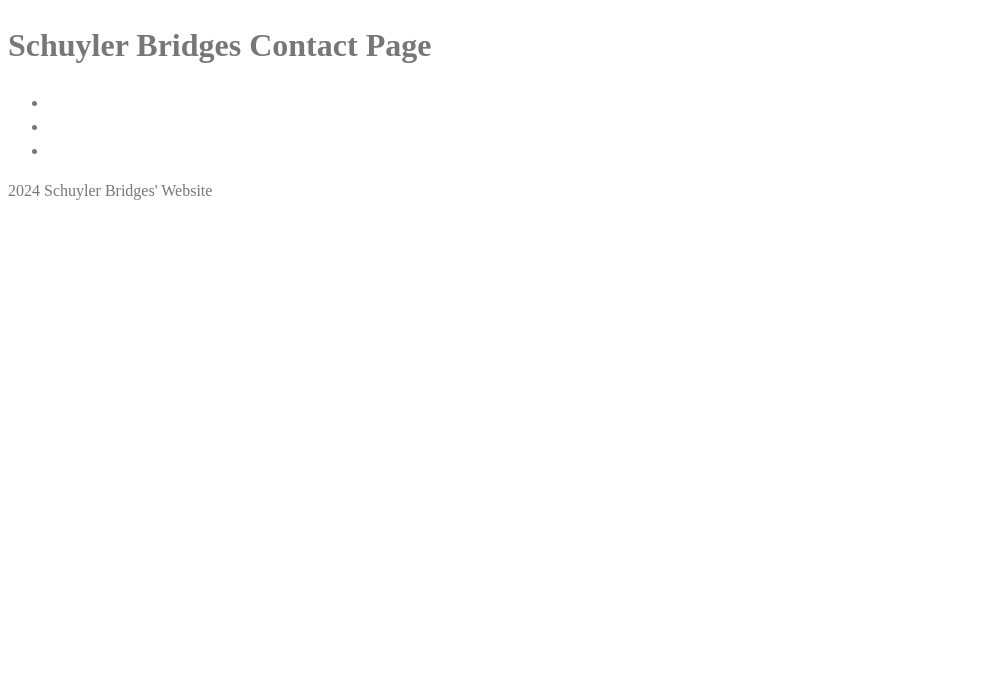
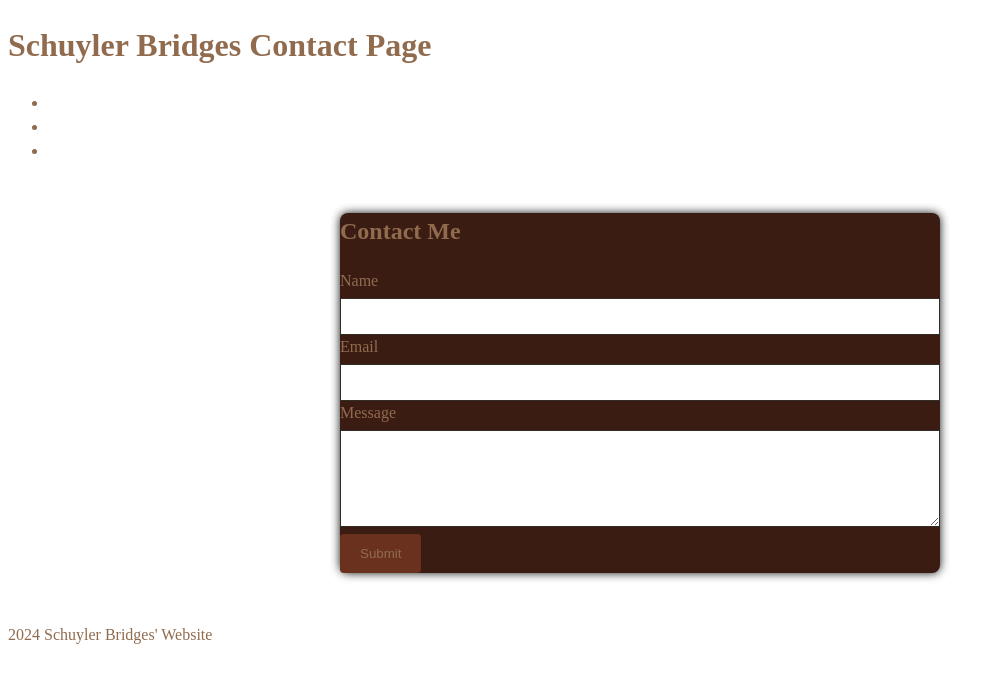
Before and after one commit to SchuylerBridges/web_dev_course_project, a plain HTML site: page contact.html in a window 1280 px wide. Shown: the whole page, without its empty margins (0-1002 px from the left). Drawn offline with Linux system fonts and the light colour scheme.

Commit message:
Add files via upload

```diff
--- a/StylingForWebDev.css
+++ b/StylingForWebDev.css
@@ -6,12 +6,15 @@
 	#322d24 - sage
 	#0f1110 - forest*/
 
-@font-face {
-	font-family: Farsans
-	src: url {}}
+.farsan-regular {
+  font-family: "Farsan", cursive;
+  font-weight: 400;
+  font-style: normal;
+}
+
 body, html{
 	height: 100%;
-	color:#777;
+	color:#906b4e;
 	line-height: 1.5;
 }
 
@@ -52,11 +55,49 @@ body, html{
 
 /* Button Styling */
 .button{
-	background-color:;
+	background-color:#6a321e;
 	border: none;
-	color:;
+	color:#906b4e;
 	padding: 15px 32px;
 	text-align: Center;
 	text-decoration: none;
 	display: inline-block;
 	font-size: 18px;}
+
+/*container for Contact page */
+.container{
+	max-width: 600px;
+	margin: 50px auto;
+	padding: 20 px;
+	background-color:#3b1c13;
+	border-radius: 8px;
+	box-shadow: 0 0 10px #0f1110;
+}
+
+form{
+	margin-top: 20px;
+}
+
+input[type="text"], textarea{
+	width: 100%;
+	padding: 10px;
+	margin-top: 5px;
+	margin-bottom:20 px;
+	border: 1px solid #322d24;
+	box-sizing: border-box;
+
+}
+
+input[type="submit"]{
+	background-color:#6a321e;
+	color: #906b4e;
+	padding: 12px 20px;
+	border: none;
+	border-radius: 4px;
+	cursor: pointer;
+	font-size: 16 px;
+}
+
+input[type="submit"]:hover{
+	background-color:#322d24;
+}
--- a/contact.html
+++ b/contact.html
@@ -18,7 +18,18 @@
 		</nav>
 	</header>
 	<main>
-
+        <div class="container">
+            <h2>Contact Me</h2>
+            <form action="" method="post">
+                <label for = "name">Name</label>
+                <input type="text" id="name" name ="name" required>
+                <label for = "email">Email</label>
+                <input type="text" id="email" name ="email" required>
+                <label for = "message">Message</label>
+                <textarea type="message" name ="message" rows="5" required></textarea>
+                <input type="submit" value="Submit">
+            </form>
+        </div>
     </main>
 	<footer>
 		<p> 2024 Schuyler Bridges' Website</p>
```
Also changed, not shown: about.html (+2 -0 lines), index.html (+1 -1 lines).
